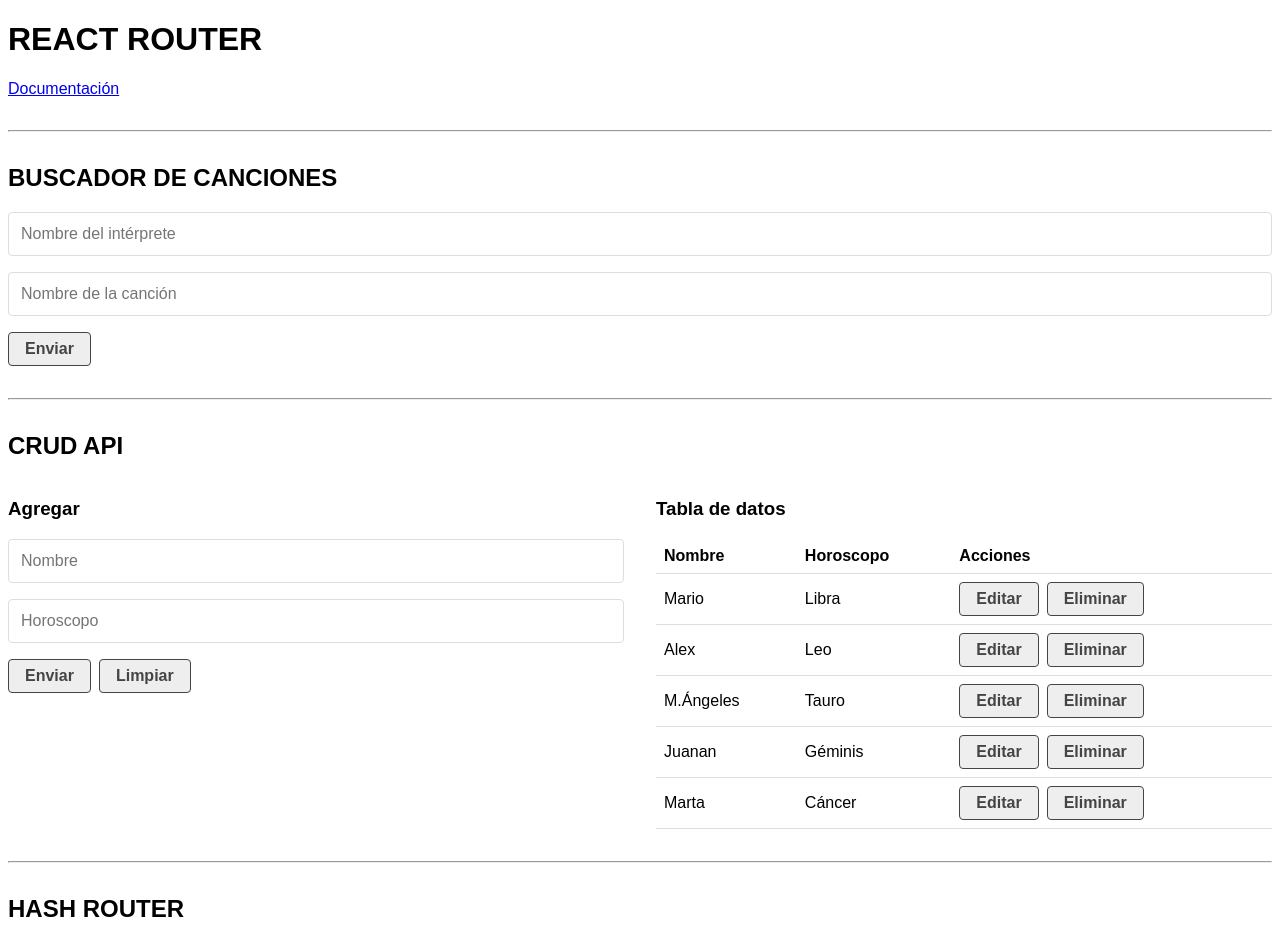
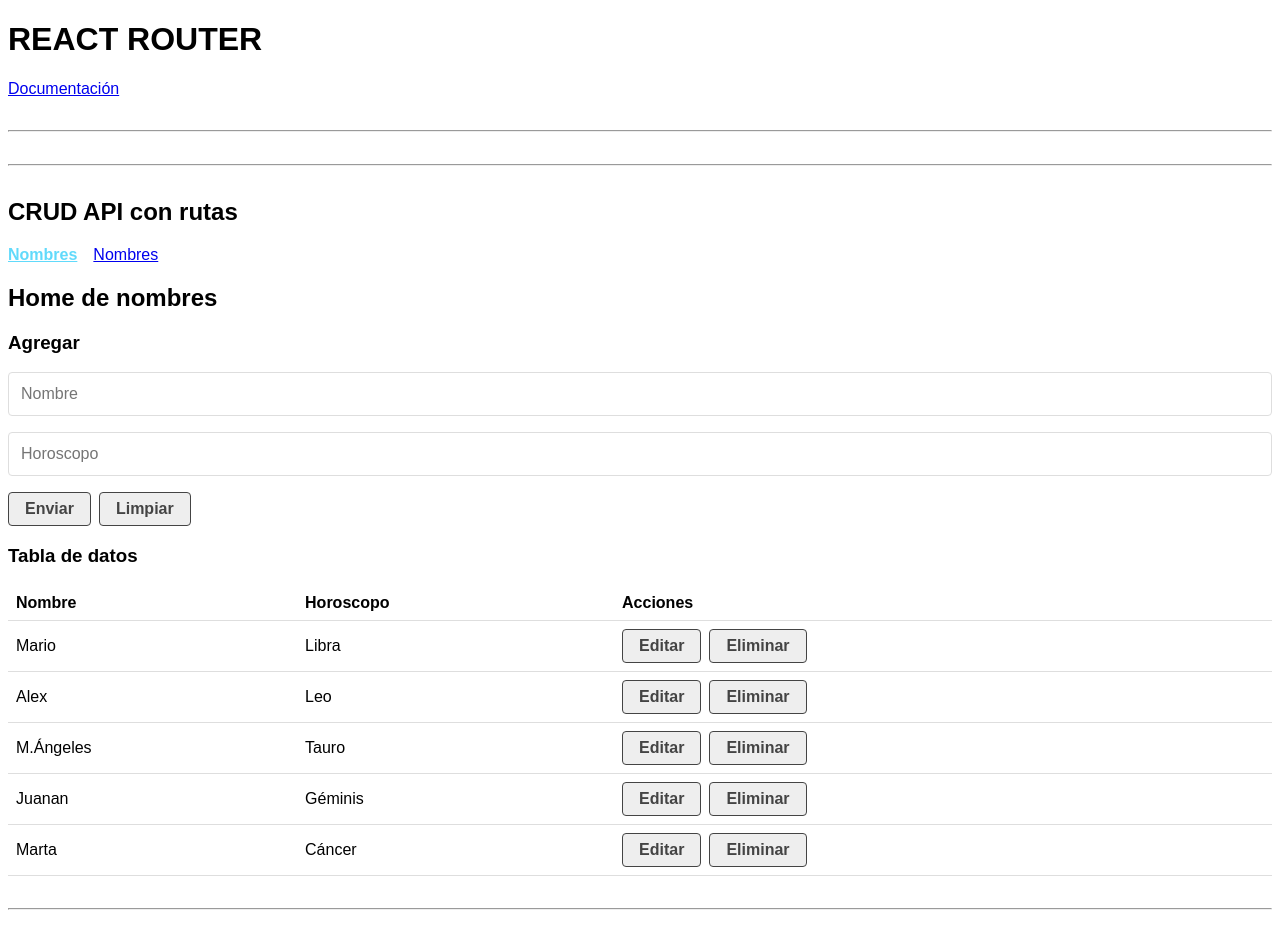
Before and after one commit to Marioo295/03-react-rutas, a React (Create React App) app: page / in a window 1280 px wide. Shown: the top 943 px of the page. Built offline with nearby package versions, Linux system fonts and the light colour scheme; data requests are answered from the project's data file.

Commit message:
Rutas: CRUD API IU

```diff
--- a/src/App.js
+++ b/src/App.js
@@ -1,7 +1,7 @@
 import './App.css';
-import ConceptosBasicos from './components/ConceptosBasicos';
+/* import ConceptosBasicos from './components/ConceptosBasicos'; */
 import CrudApi from './components/CrudApi';
-import SongSearch from './components/SongSearch';
+/* import SongSearch from './components/SongSearch'; */
 
 function App() {
     return (
@@ -13,11 +13,11 @@ function App() {
             rel="noreferrer">Documentación
         </a>
         <hr></hr>
-        <SongSearch></SongSearch>
+        {/* <SongSearch></SongSearch> */}
         <hr></hr>
         <CrudApi></CrudApi>
         <hr></hr>
-        <ConceptosBasicos></ConceptosBasicos>
+        {/* <ConceptosBasicos></ConceptosBasicos> */}
         </div>
     );
 }
--- a/src/components/CrudApi.js
+++ b/src/components/CrudApi.js
@@ -1,5 +1,7 @@
 import React, { useState, useEffect } from 'react';
+import { HashRouter, NavLink, Route, Switch } from 'react-router-dom';
 import { helpHttp } from '../helpers/helpHttp';
+import Error404 from '../pages/Error404';
 import CrudForm from './CrudForm';
 import CrudTable from './CrudTable';
 import Loader from './Loader';
@@ -84,13 +86,25 @@ const CrudApi = () => {
 
     return (
         <div>
-            <h2>CRUD API</h2>
-            <article className="grid-1-2">
-                <CrudForm createData={createData} updateData={updateData} dataToEdit={dataToEdit} setDataToEdit={setDataToEdit}></CrudForm>
-                {loading && <Loader></Loader>}
-                {error && <Message msg={`Error ${error.status}: ${error.statusText}`} bgColor="#dc3545"></Message>}
-                {db && <CrudTable data={db} setDataToEdit={setDataToEdit} deleteData={deleteData}></CrudTable>}
-            </article>
+            <HashRouter basename="nombres">
+                <header>
+                    <h2>CRUD API con rutas</h2>
+                    <nav>
+                        <NavLink to="/" activeClassName="active">Nombres</NavLink>
+                        <NavLink to="/agregar" activeClassName="active">Nombres</NavLink>
+                    </nav>
+                </header>
+                <Switch>
+                    <Route exact path="/"><h2>Home de nombres</h2></Route>
+                    <Route exact path="/agregar"><h2>Agregar nombres</h2></Route>
+                    <Route exact path="/editar/:id"><h2>Editar nombres</h2></Route>
+                    <Route exact path="*" children={<Error404></Error404>}><h2>Error 404</h2></Route>
+                </Switch>
+            </HashRouter>
+            <CrudForm createData={createData} updateData={updateData} dataToEdit={dataToEdit} setDataToEdit={setDataToEdit}></CrudForm>
+            {loading && <Loader></Loader>}
+            {error && <Message msg={`Error ${error.status}: ${error.statusText}`} bgColor="#dc3545"></Message>}
+            {db && <CrudTable data={db} setDataToEdit={setDataToEdit} deleteData={deleteData}></CrudTable>}
         </div>
     );
 };
```
